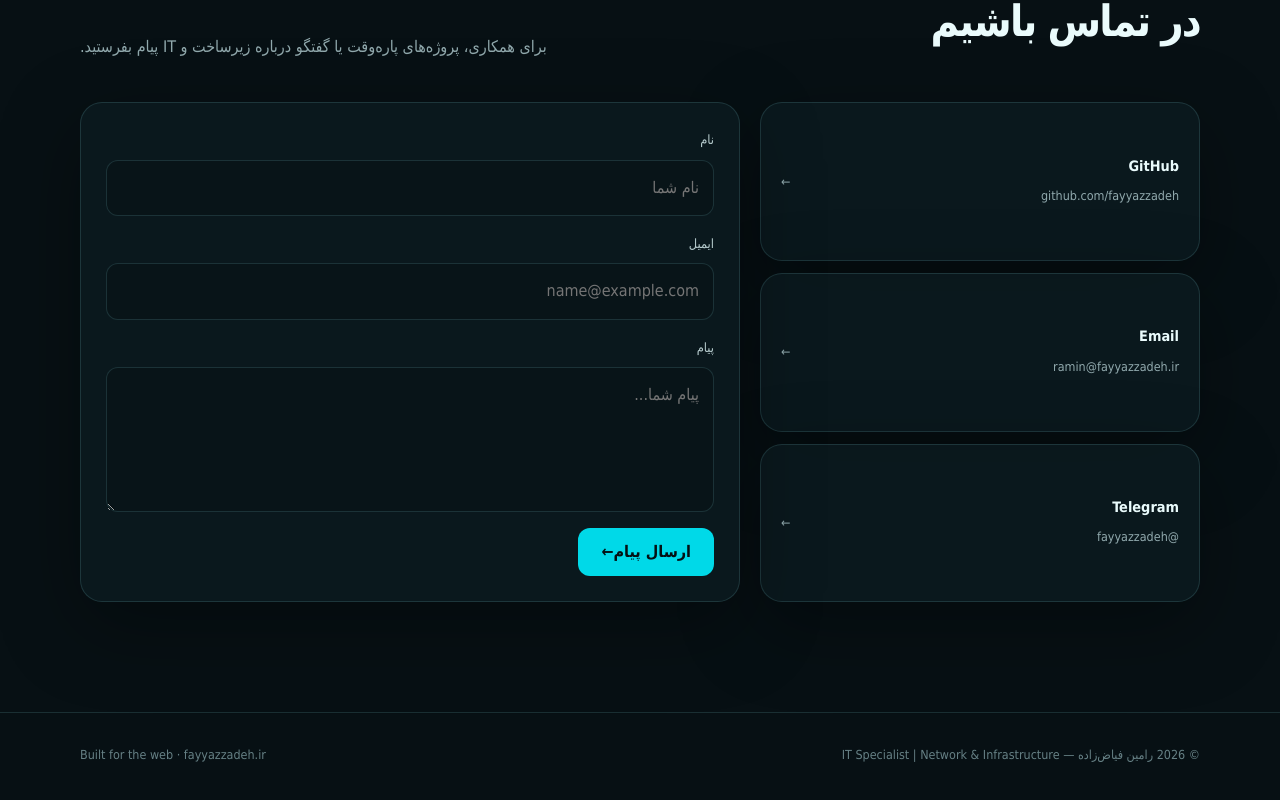
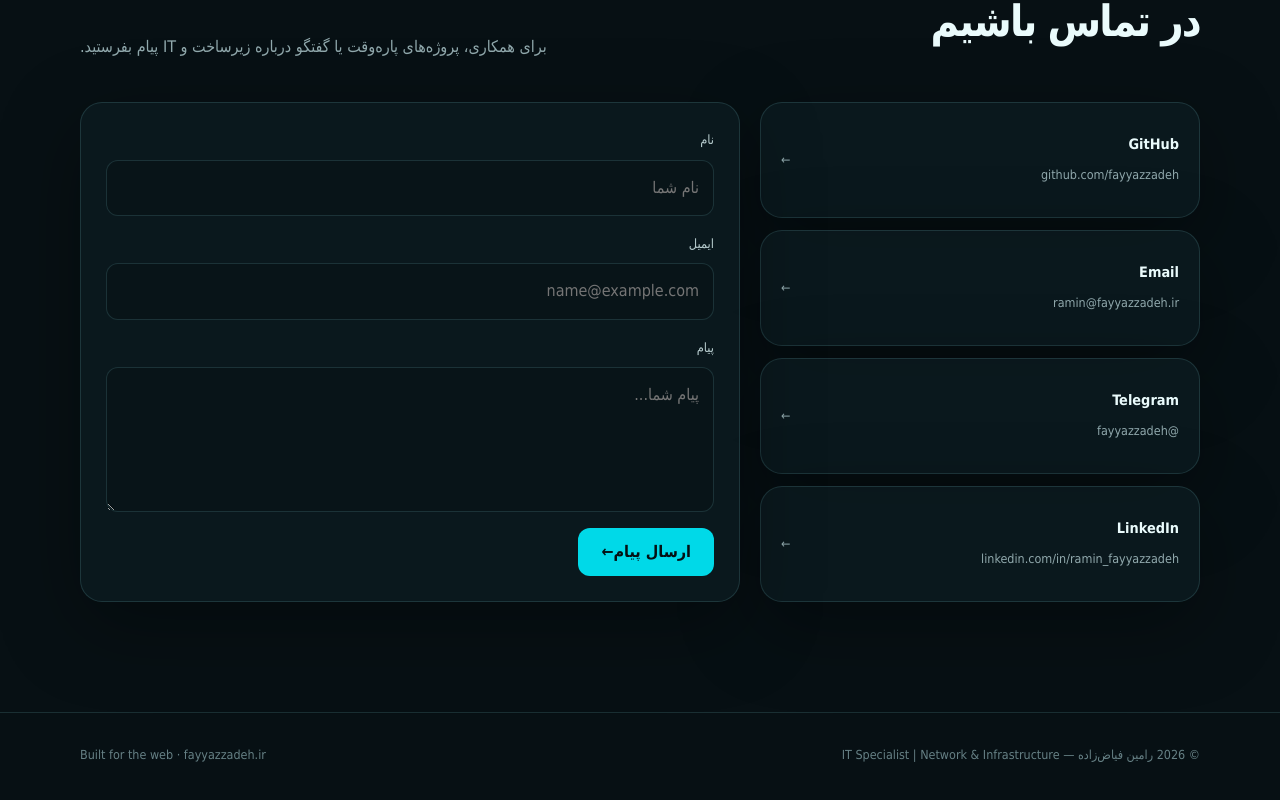
Before and after one commit to fayyazzadeh/fayyazadeh, a Next.js app: page / in a window 1280 px wide. Shown: the part 5383-6183 px from the top of the page. Built offline with nearby package versions, Linux system fonts and the light colour scheme; a small style sheet from the web is missing; a web font is replaced by a local one.

Commit message:
feat: add LinkedIn contact link

```diff
--- a/app/page.tsx
+++ b/app/page.tsx
@@ -180,6 +180,9 @@ export default function Home() {
               <a className="panel contact-link" href="https://t.me/fayyazzadeh" target="_blank" rel="noreferrer">
                 <div><strong>Telegram</strong><span>@fayyazzadeh</span></div><Arrow />
               </a>
+              <a className="panel contact-link" href="https://www.linkedin.com/in/ramin%D9%80fayyazzadeh" target="_blank" rel="noreferrer">
+                <div><strong>LinkedIn</strong><span>linkedin.com/in/ramin_fayyazzadeh</span></div><Arrow />
+              </a>
             </div>
             <form className="panel contact-form" action="mailto:ramin@fayyazzadeh.ir" method="post" encType="text/plain">
               <div className="field"><label htmlFor="name">نام</label><input id="name" name="name" required placeholder="نام شما" /></div>
```
